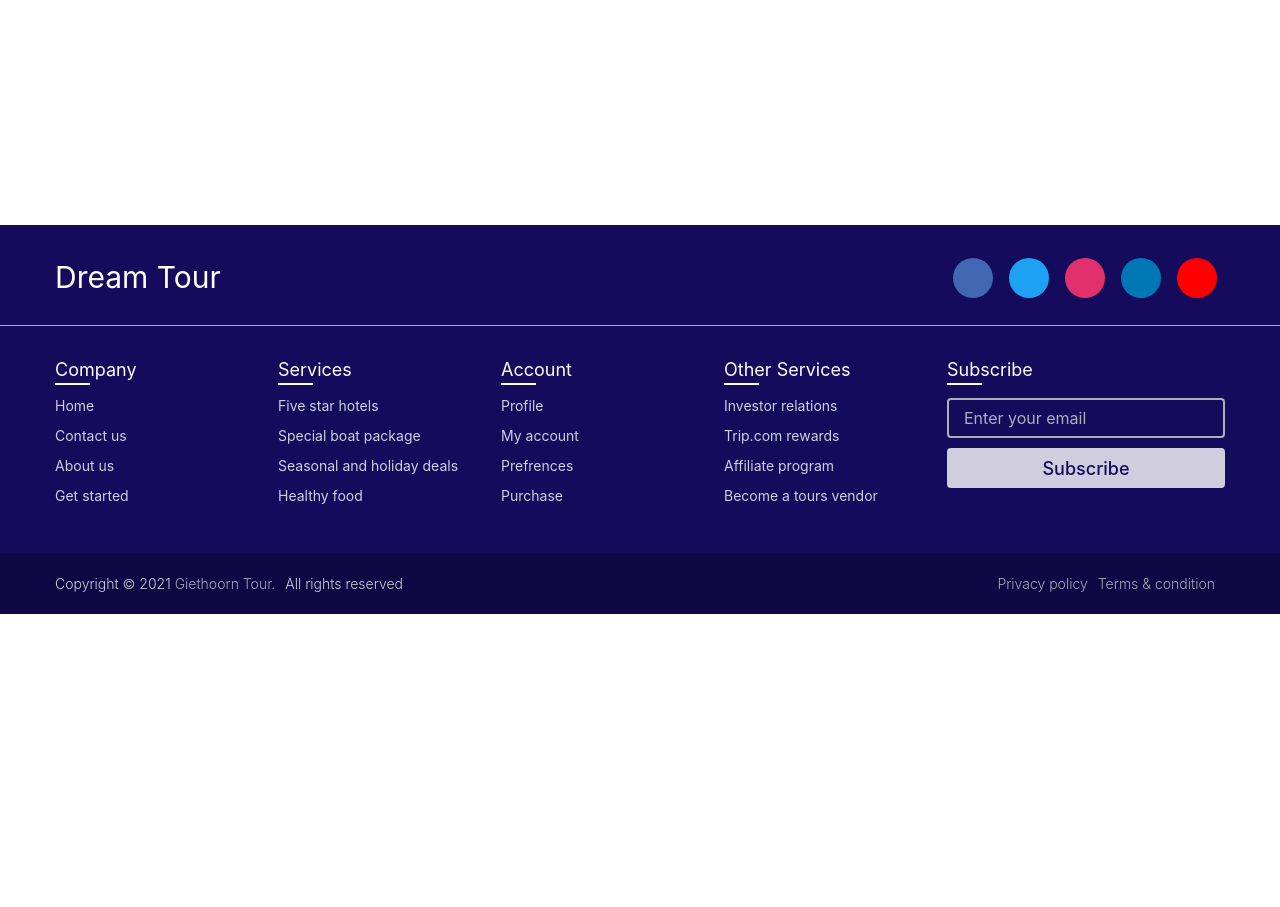
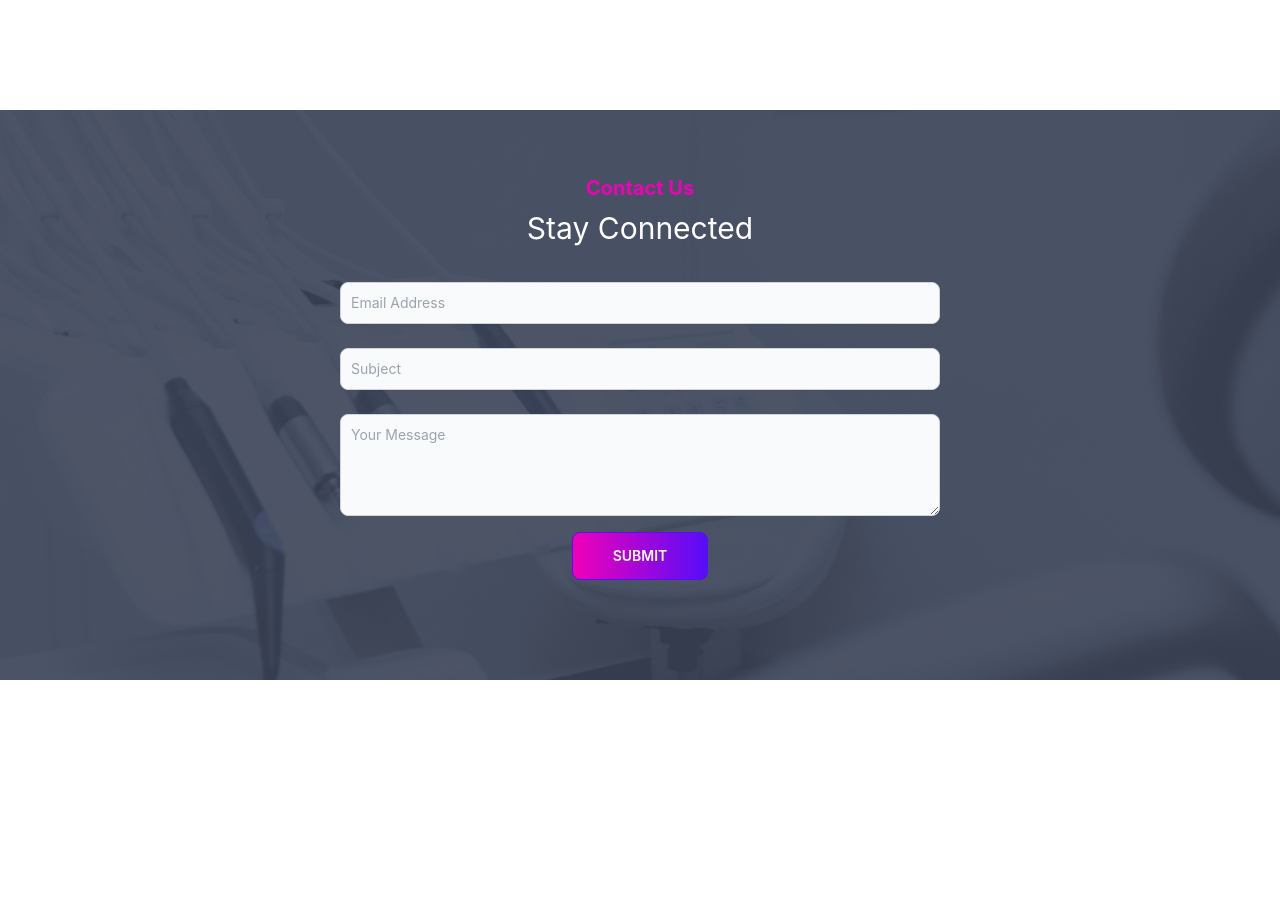
Before and after one commit to shuvornoy/doctor-review-client-site, a React (Create React App) app: page / in a window 1280 px wide. Shown: the part 2112-3019 px from the top of the page. Before the commit the page ends 2726 px from the top, so only its background shows below. Built offline with nearby package versions, Linux system fonts and the light colour scheme; no server answers.

Commit message:
contact add

```diff
--- a/src/Pages/Home/Home/Home.js
+++ b/src/Pages/Home/Home/Home.js
@@ -1,6 +1,7 @@
 import React from 'react';
 import Info from '../../Shared/Info/Info';
 import Banner from '../Banner/Banner';
+import Contact from '../Contact/Contact';
 import MakeAppointment from '../MarkAppoment/MarkAppoment';
 import HomeServices from '../Services/HomeService';
 
@@ -14,6 +15,7 @@ const Home = () => {
            <button className="btn btn-outline px-10">  <a href="/services">SEE ALL</a> </button>
            <Info />
            <MakeAppointment />
+           <Contact />
            </div>
         </div>
     );
```
